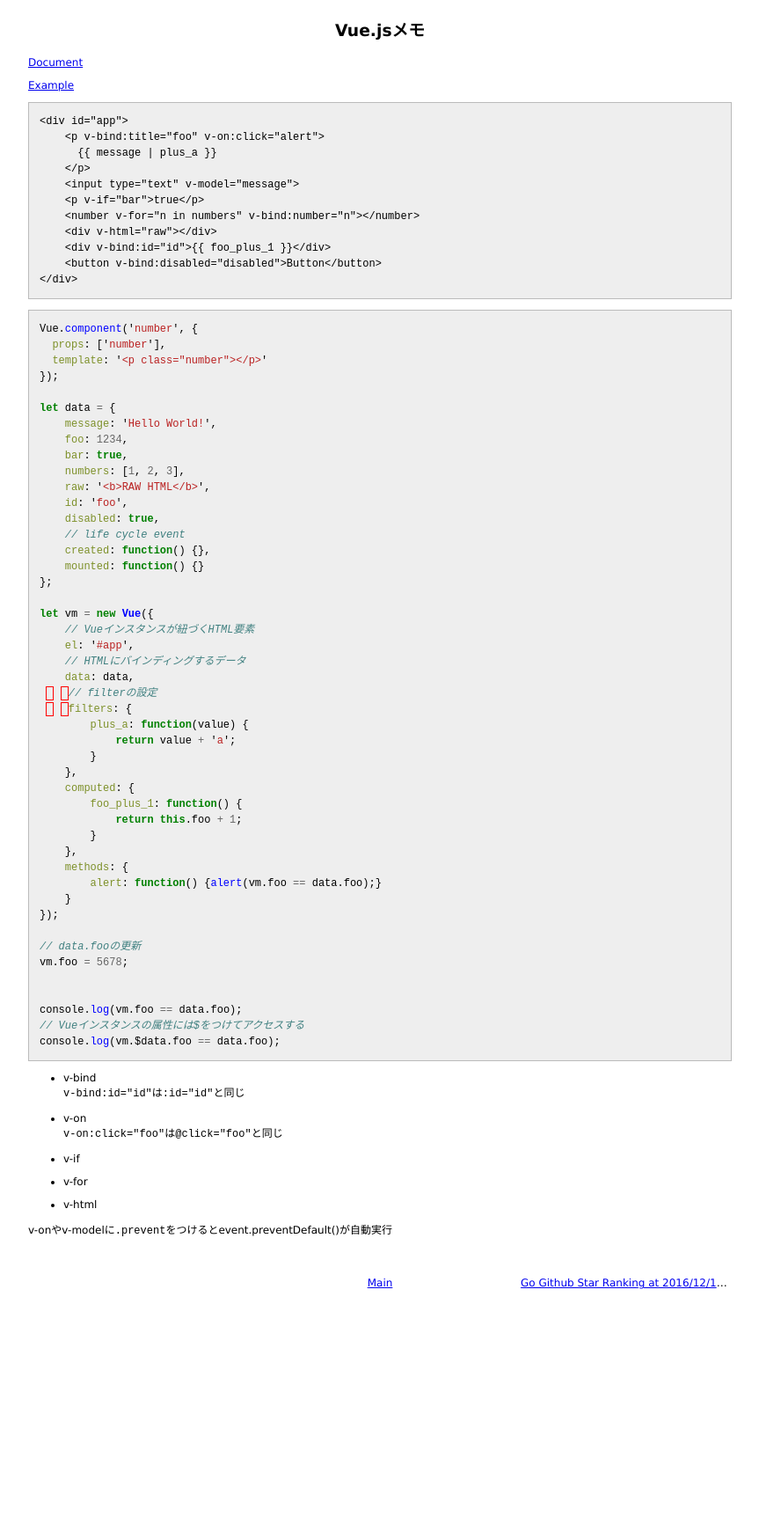
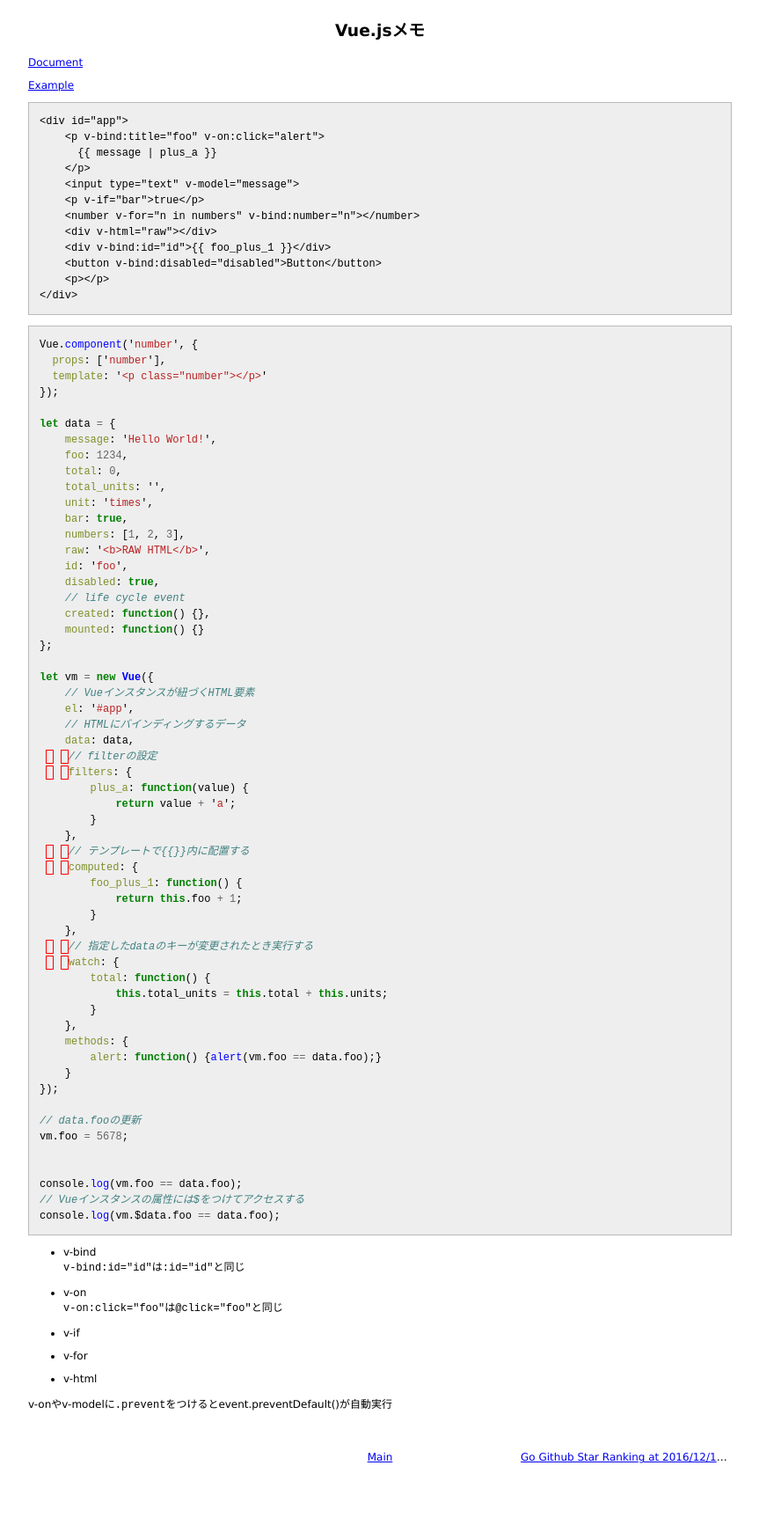
Before and after one commit to 38elements/38elements.github.com, a Jekyll site: the page built from _posts/2016-12-20-vuejs.md, in a window 1280 px wide. Shown: the whole page at 88% size, without its empty margins (208-1071 px from the left). Built offline with Jekyll 4.4.1, drawn with Linux system fonts in a browser that asks for light colours; before the commit the page ends 1534 px from its top, so only the background shows below that.

Commit message:
Update 2016-12-20-vuejs.md

````diff
--- a/_posts/2016-12-20-vuejs.md
+++ b/_posts/2016-12-20-vuejs.md
@@ -17,6 +17,7 @@ title: Vue.jsメモ
     <div v-html="raw"></div>
     <div v-bind:id="id">{%raw%}{{ foo_plus_1 }}{%endraw%}</div>
     <button v-bind:disabled="disabled">Button</button>
+    <p>{{total_units}}</p>
 </div>
 ```
 
@@ -31,6 +32,9 @@ Vue.component('number', {
 let data = {
     message: 'Hello World!',
     foo: 1234,
+    total: 0,
+    total_units: '',
+    unit: 'times',
     bar: true,
     numbers: [1, 2, 3],
     raw: '<b>RAW HTML</b>',
@@ -52,9 +56,16 @@ let vm = new Vue({
             return value + 'a';
         }
     },
-    computed: {
+    // テンプレートで{%raw%}{{}}{%endraw%}内に配置する
+    computed: {
         foo_plus_1: function() {
             return this.foo + 1;
+        }
+    },
+    // 指定したdataのキーが変更されたとき実行する
+    watch: {
+        total: function() {
+            this.total_units = this.total + this.units;
         }
     },
     methods: {
````
